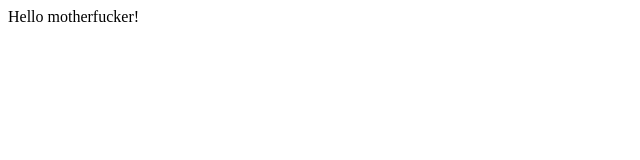
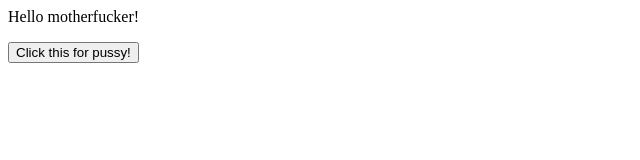
Before and after one commit to jaxoncarelos/practice, a plain HTML site: page index.html in a window 1280 px wide. Shown: the whole page, without its empty margins (0-640 px from the left). Drawn offline with Linux system fonts and the light colour scheme.

Commit message:
Editted index.html

```diff
--- a/index.html
+++ b/index.html
@@ -1 +1,2 @@
 <p>Hello motherfucker!</p>
+<button>Click this for pussy!</button>
```
